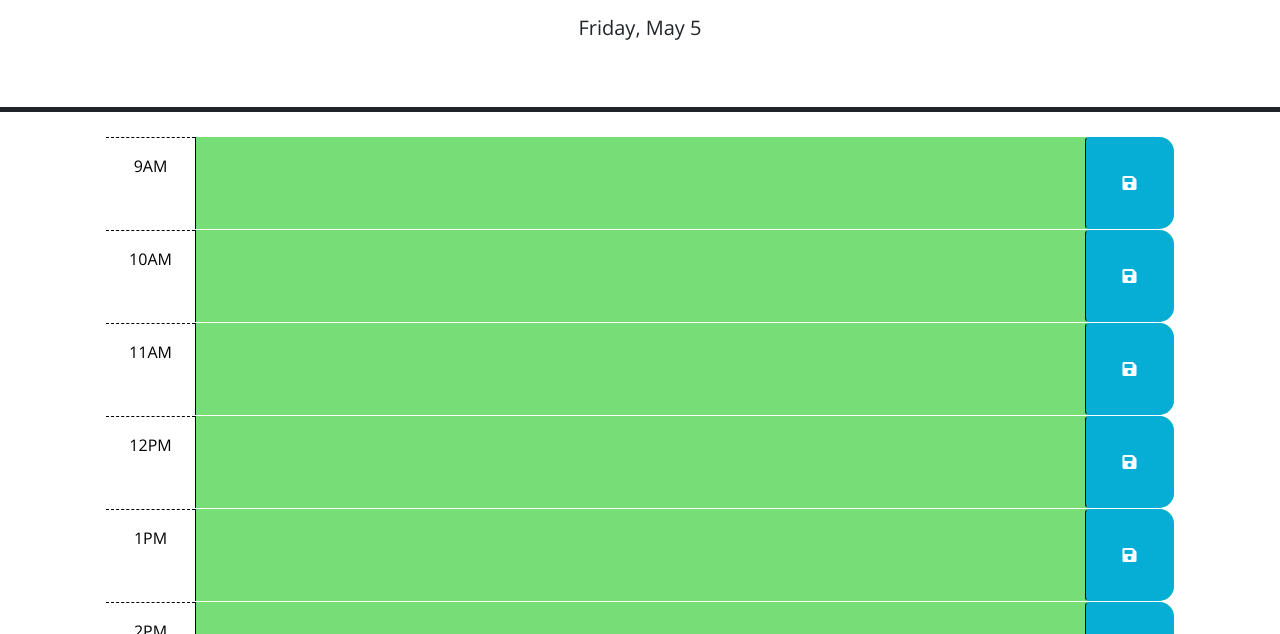
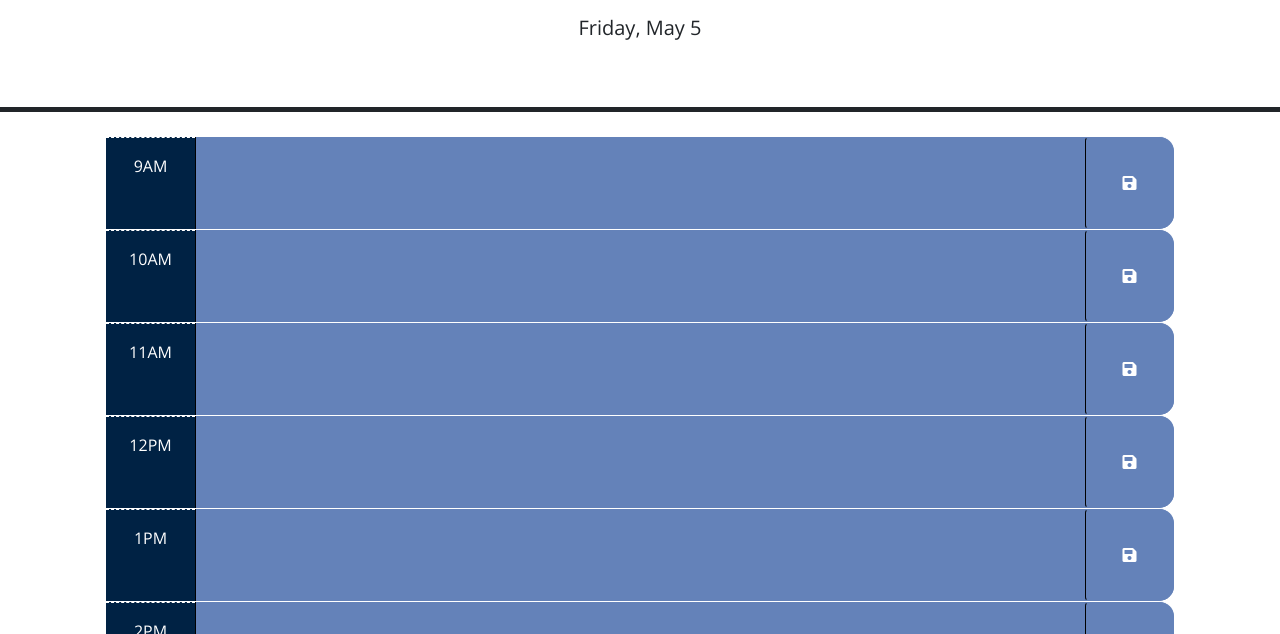
Before and after one commit to MTDuncan/Challenge-5-Calender, a plain HTML site: page Develop/index.html in a window 1280 px wide. Shown: the part 166-800 px from the top of the page. Drawn offline with nearby package versions, Linux system fonts and the light colour scheme.

Commit message:
changed the style.css file color scheme

```diff
--- a/Develop/style.css
+++ b/Develop/style.css
@@ -25,23 +25,23 @@ textarea {
 }
 
 .hour {
-  background-color: #ffffff;
-  color: #000000;
-  border-top: 1px dashed #000000;
+  background-color: #002244;
+  color: #ffffff;
+  border-top: 1px dashed #ffffff;
 }
 
 .past {
-  background-color: #d3d3d3;
+  background-color: #9ea3a8;
   color: white;
 }
 
 .present {
-  background-color: #ff6961;
+  background-color: #4b92db;
   color: white;
 }
 
 .future {
-  background-color: #77dd77;
+  background-color: #6482b9;
   color: white;
 }
 
@@ -49,7 +49,7 @@ textarea {
   border-left: 1px solid black;
   border-top-right-radius: 15px;
   border-bottom-right-radius: 15px;
-  background-color: #06aed5;
+  background-color: #6482b9;
   color: white;
 }
 
```
